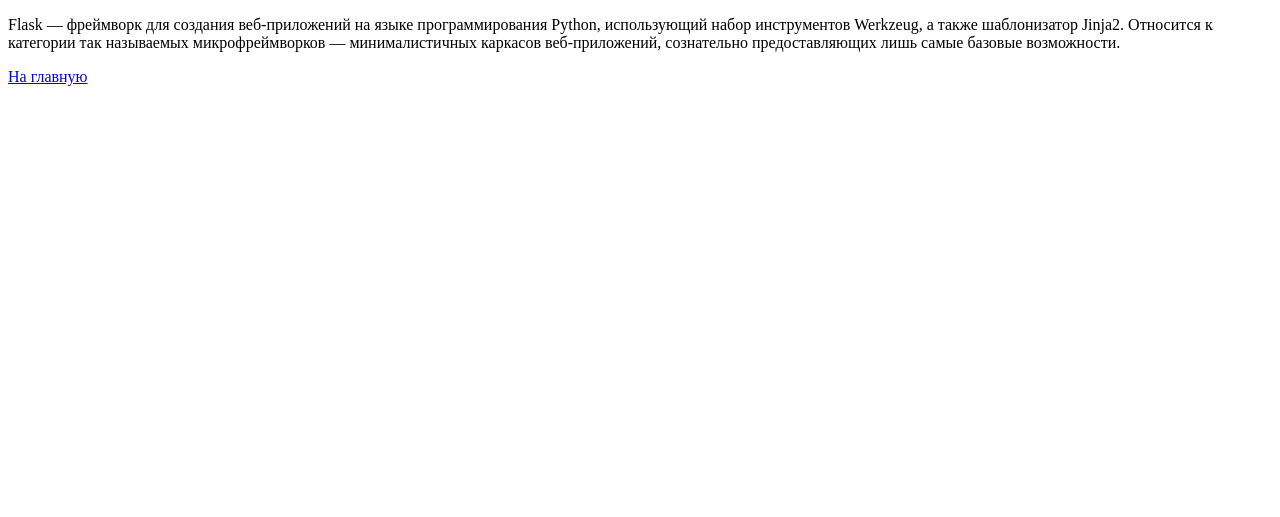
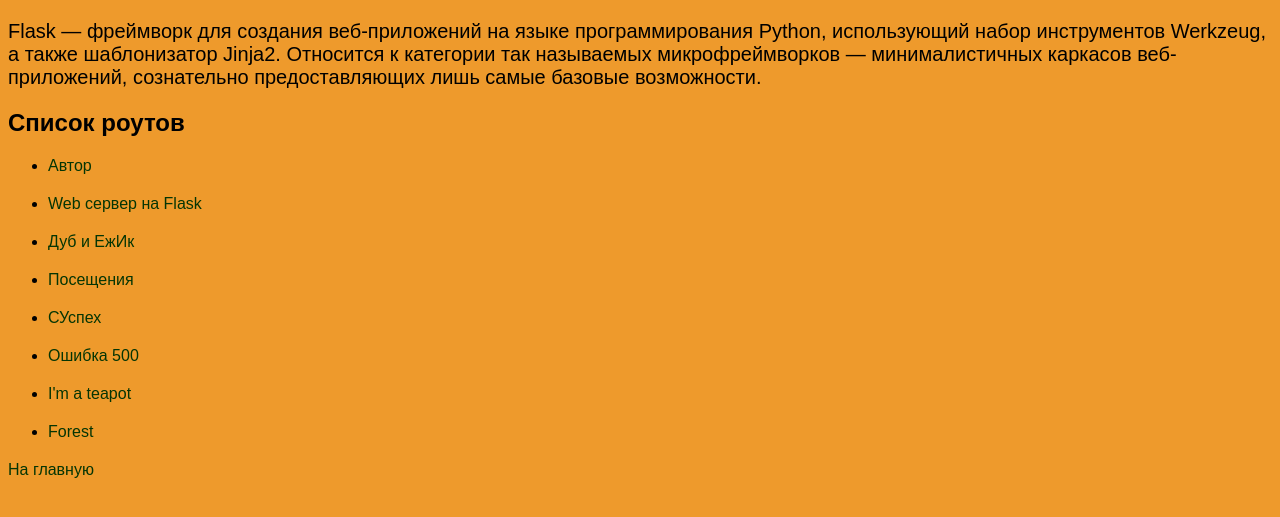
Before and after one commit to TaTkaqp/web-programming-labs-2, a Flask app: page /lab1 in a window 1280 px wide. Shown: the top 517 px of the page. Run offline with Flask 3, Linux system fonts and the light colour scheme.

Commit message:
Изменения

```diff
--- a/app.py
+++ b/app.py
@@ -1,33 +1,74 @@
 from flask import Flask, url_for, redirect
 app = Flask (__name__)
 
+
+
+@app.route("/")
+@app.route("/index")
+def index():
+    css_path = url_for("static", filename="lab1.css")
+    return f'''
+    <!doctype html>
+    <html>
+        <head>
+            <title>Главная страница</title>
+            <link rel="stylesheet" type="text/css" href="{css_path}">
+        </head>
+        <body>
+            <h1>Меню</h1>
+            <ul>
+                <li><a href="/lab1">Лабораторная работа 1</a></li>
+            </ul>
+        </body>
+    </html>
+    '''
+
 @app.route("/lab1")
 def lab1():
-    return """
-<!doctype html>
-<html>
-    <head>
-        <title>Лабораторная 1</title>
-    </head>
-    <body>
-        <p>
-            Flask — фреймворк для создания веб-приложений на языке программирования Python, использующий набор инструментов Werkzeug, а также шаблонизатор Jinja2.
-            Относится к категории так называемых микрофреймворков — минималистичных каркасов веб-приложений, сознательно предоставляющих лишь самые базовые возможности.
-        </p>
-        <a href="/">На главную</a>
-    </body>
-</html>
-    """
+    css_path = url_for("static", filename="lab1.css")
+    return f'''
+    <!doctype html>
+    <html>
+        <head>
+            <title>Лабораторная 1</title>
+            <link rel="stylesheet" type="text/css" href="{css_path}">
+        </head>
+        <body>
+            <p>
+                Flask — фреймворк для создания веб-приложений на языке программирования Python, использующий набор инструментов Werkzeug, а также шаблонизатор Jinja2.
+                Относится к категории так называемых микрофреймворков — минималистичных каркасов веб-приложений, сознательно предоставляющих лишь самые базовые возможности.
+            </p>
+            <h2>Список роутов</h2>
+            <ul>
+                <li><a href="/lab1/author">Автор</a></li>
+                <li><a href="/lab1/web">Web сервер на Flask</a></li>
+                <li><a href="/lab1/oak">Дуб и ЕжИк</a></li>
+                <li><a href="/lab1/counter">Посещения</a></li>
+                <li><a href="/lab1/created">СУспех</a></li>
+                <li><a href="/lab1/error">Ошибка 500</a></li>
+                <li><a href="/lab1/418">I'm a teapot</a></li>
+                <li><a href="/lab1/student_choice">Forest</a></li>
+            </ul>
+            <a href="/">На главную</a>
+        </body>
+    </html>
+    '''
 
 @app.errorhandler(404)
 def not_found (err):
      return"Такой страницы не существует", 404
 
+
 @app.route("/")
 @app.route("/lab1/web")
 def web ():
+    css_path = url_for("static", filename="lab1.css")
     return """<!doctype html>
         <html>
+        <head>
+            <title>Лабораторная 1</title>
+            <link rel="stylesheet" type="text/css" href="{css_path}">
+        </head>
             <body>
                <h1>web-сервер на flask<h1>
             </body>
@@ -41,9 +82,13 @@ def author ():
     name = "Бугаёва Наталья Владимировна"
     group = "ФБИ-21"
     faculty = "ФБ"
-
-    return """<!doctype html>
+    css_path = url_for("static", filename="lab1.css")
+    return """
+        <!doctype html>
         <html>
+        <head>
+            <link rel="stylesheet" type="text/css" href='""" + css_path + """'>
+        </head>
             <body>
                 <p>Студент: """+ name +"""</p>
                 <p>Группа: """+ group +"""</p>
@@ -80,9 +125,13 @@ count = 0
 def counter():
     global count
     count += 1
+    css_path = url_for("static", filename="lab1.css")
     return '''
 <!doctype html>
 <html>
+    <head>
+        <link rel="stylesheet" type="text/css" href="''' + css_path + '''">
+    </head>
     <body>
         Сколько раз вы сюда заходили: ''' + str(count) + ''' <br>
         <a href="/lab1/reset_counter">Очистить счётчик</a><br>
@@ -108,9 +157,13 @@ def reset_counter():
 
 @app.route ("/lab1/created")
 def created ():
+     css_path = url_for("static", filename="lab1.css")
      return '''
 <!doctype html>
 <html>
+    <head>
+        <link rel="stylesheet" type="text/css" href='""" + css_path + """'>
+    </head>
     <body>
         <h1>Создано успешно</h1>
         <div><i>Это как-то было создано...</i></div>
@@ -122,9 +175,13 @@ from flask import abort
 
 @app.route("/lab1/400")
 def error_400():
+    css_path = url_for("static", filename="lab1.css")
     return '''
 <!doctype html>
 <html>
+    <head>
+        <link rel="stylesheet" type="text/css" href='""" + css_path + """'>
+    </head>
     <body>
         <h1>400: Bad Request</h1>
         <p>Ошибка 400: Сервер не может обработать запрос из-за ошибки клиента.</p>
@@ -315,3 +372,44 @@ def generate_error():
     # Пример ошибки деления на ноль
     error = 1 / 0
     return "This will not be reached because of the error"
+
+@app.route("/lab1/student_choice")
+def student_choice():
+    css_path = url_for("static", filename="lab1.css")
+    img_path = url_for("static", filename="forest.jpg")
+
+    # Текст статьи
+    text = '''
+    Природа — это невероятный источник вдохновения для людей всех возрастов и профессий. Леса, горы,
+    реки и океаны — все это часть огромной и сложной экосистемы, которая поддерживает жизнь на планете.
+
+    В лесах живет огромное количество растений и животных, каждый из которых выполняет свою роль в
+    поддержании экологического баланса. Деревья, например, поглощают углекислый газ и выделяют кислород, необходимый для жизни человека.
+
+    Чистые реки и озера обеспечивают водой миллионы людей по всему миру. Однако загрязнение и неправильное
+    использование природных ресурсов могут привести к серьезным экологическим проблемам.
+
+    Забота о природе — это ответственность каждого из нас. Сохранение лесов, воды и дикой природы поможет
+    будущим поколениям наслаждаться красотой планеты и здоровой средой для жизни.
+    '''
+
+    return f'''
+    <!doctype html>
+    <html>
+        <head>
+            <link rel="stylesheet" type="text/css" href="{css_path}">
+            <title>Загадочная природа</title>
+        </head>
+        <body>
+            <h1>О чудесах природы</h1>
+            <p>{text}</p>
+            <img src="{img_path}" alt="Природа" style="width:1000px;height:auto;">
+            <br>
+            <a href="/lab1">На страницу лабораторной 1</a>
+        </body>
+    </html>
+    ''', 200, {
+        'Content-Language': 'ru',  # Устанавливаем заголовок Content-Language для русского языка
+        'X-Author': 'Student',  # Нестандартный заголовок
+        'X-Powered-By': 'FlaskApp'  # Нестандартный заголовок
+    }
--- a/static/lab1.css
+++ b/static/lab1.css
@@ -1,5 +1,5 @@
 body {
-    background-color: #c58080;
+    background-color: #ee9a2c;
     color: black;
     font-family: Arial, sans-serif;
 }
@@ -13,18 +13,22 @@ h1 {
 img {
     display: block;
     margin: 0 auto;
-    width: 600px; /* Задайте ширину изображения */
+    width: 600px;
     height: auto;
 }
 
 a {
     display: block;
-    text-align: center;
+    text-align: left;
     margin-top: 20px;
-    color: #c58080; /* Цвет ссылки */
+    color: #043504; /* Цвет ссылки */
     text-decoration: none;
 }
 
 a:hover {
     color: #00b300; /* Цвет при наведении */
 }
+
+p {
+    font-size: 20px;
+}
```
Also changed, not shown: static/404_image.png (added), static/forest.jpg (added), static/teapot.jpg (added).
